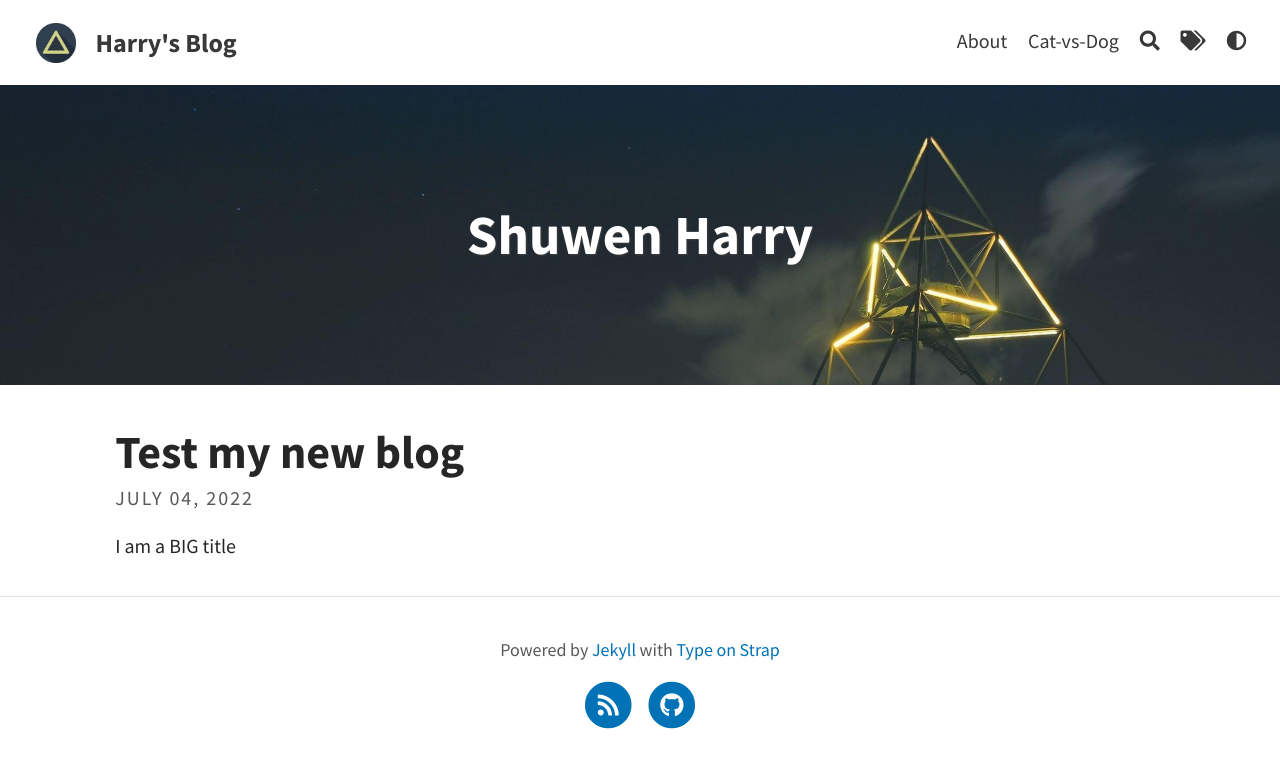
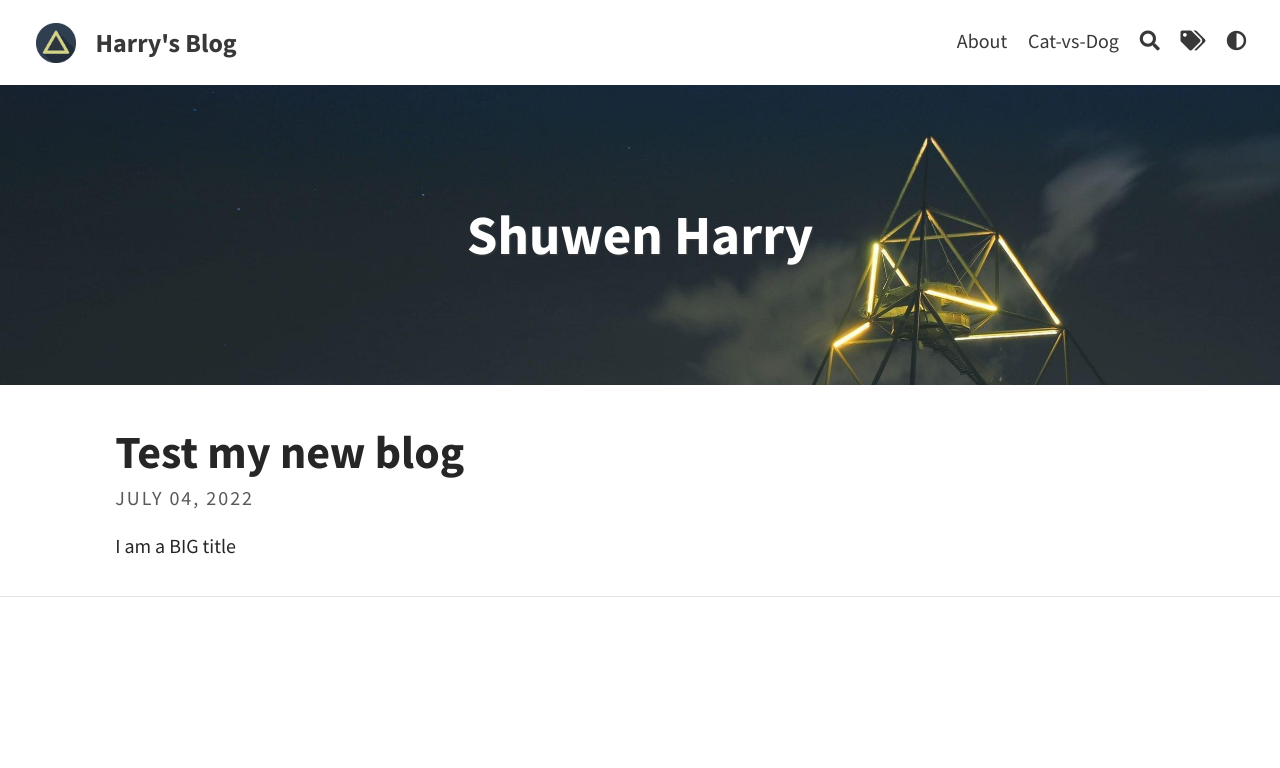
Before and after one commit to shuwenHarry/shuwenHarry.github.io, a Jekyll site: the page built from index.html, in a window 1280 px wide. Shown: the top 768 px of the page. Built offline with Jekyll 4.4.1, drawn with Linux system fonts in a browser that asks for light colours; a script that is not in the unit is left out; the list of posts is cut into pages by our own code.

Commit message:
remove footer

```diff
--- a/_includes/default/footer.liquid
+++ b/_includes/default/footer.liquid
@@ -1,10 +1,3 @@
 <footer class="site-footer">
-    <p class="text">
-        {{ site.footer_text | default: "Powered by <a href='https://jekyllrb.com/'>Jekyll</a> with <a href='https://github.com/sylhare/Type-on-Strap'>Type on Strap</a>" }}</p>
-            <div class="footer-icons">
-                <ul>
-                <!-- Social icons from Font Awesome, if enabled -->
-                {% include social/icons.liquid %}
-                </ul>
-            </div>
+
 </footer>
```
